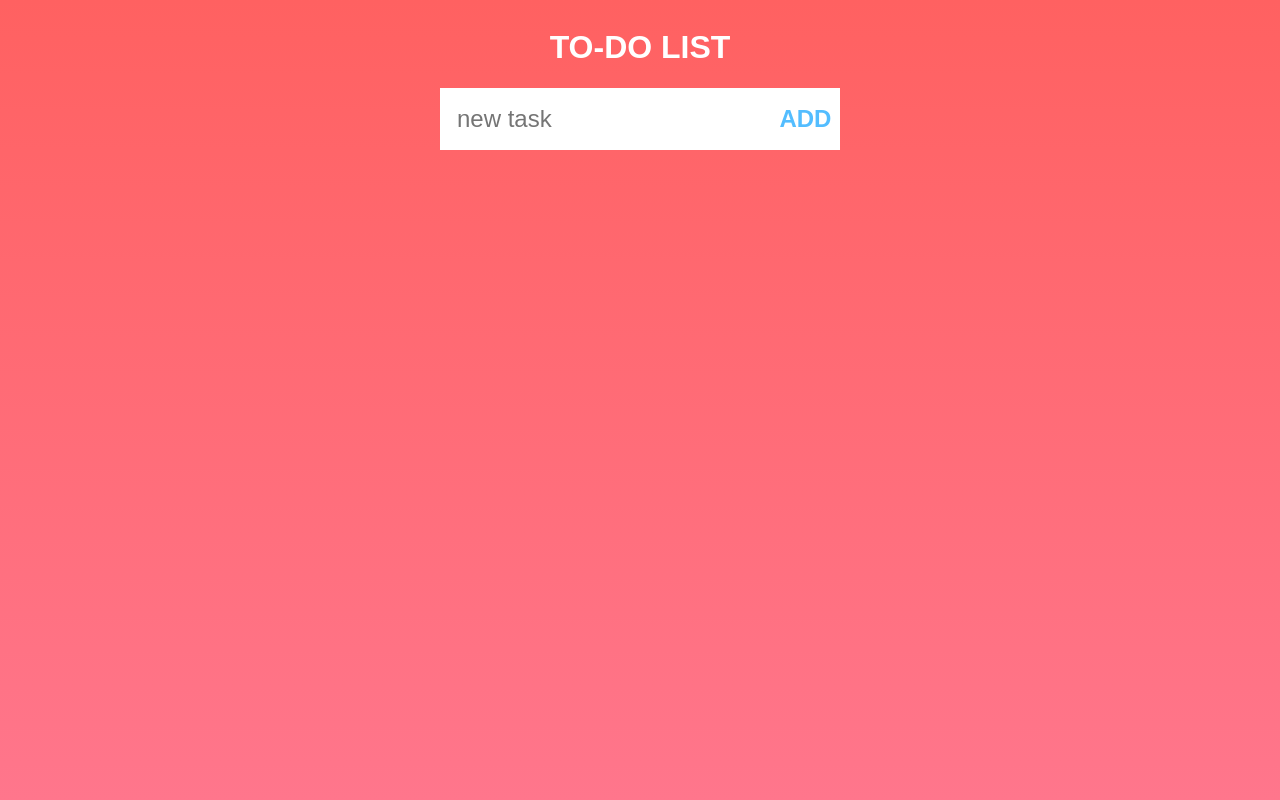
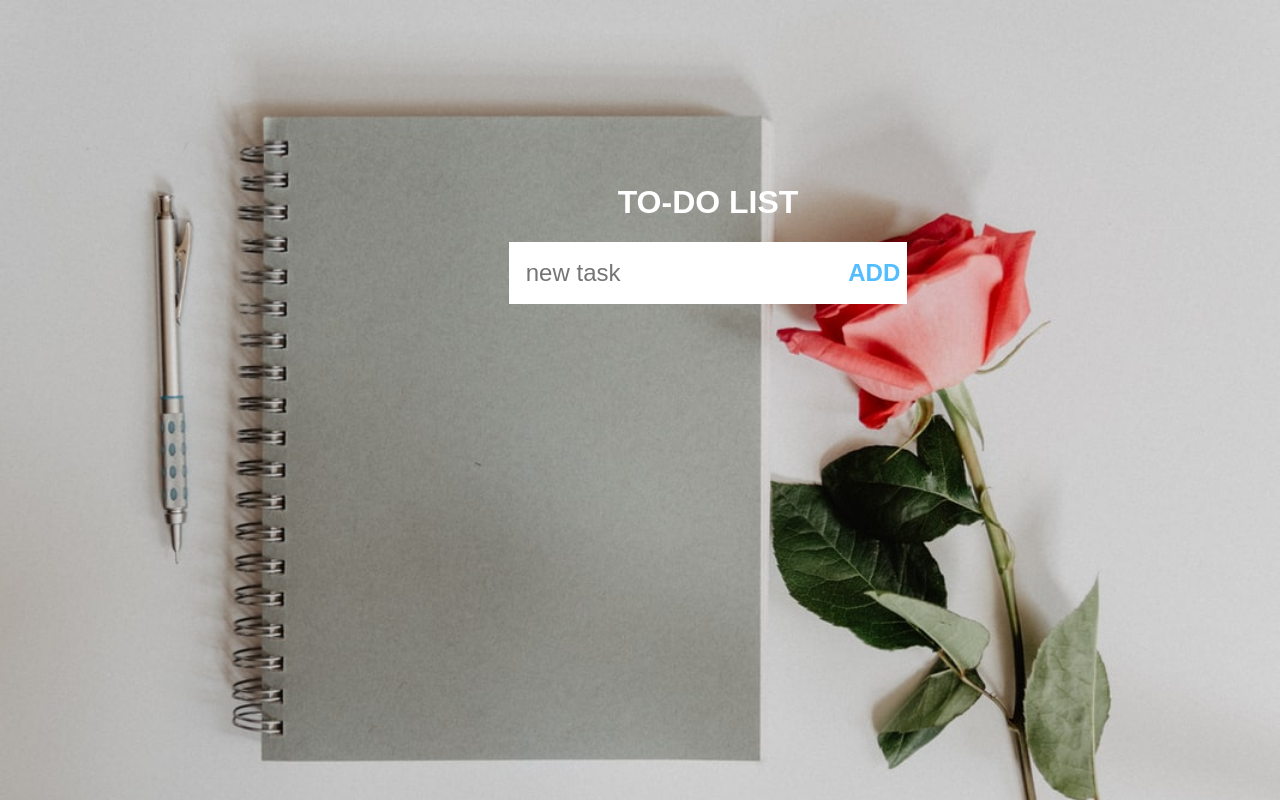
Before and after one commit to honeybharatandani/extension, a browser extension: page webpage.html in a window 1280 px wide. Drawn offline with Linux system fonts and the light colour scheme.

Commit message:
timezone ext

```diff
--- a/webpage.css
+++ b/webpage.css
@@ -1,15 +1,14 @@
 /* web page has applied pink image */
 
 html {
-    height: 100%;
-    background-image: linear-gradient(#ff6161, #ff768c);
+    background-image: url('s1.jpeg');
     /* image is not repeated */
     background-repeat: no-repeat;
     font-family: sans-serif;
     /* text color is black */
     color: #0f222d;
     /* size is auto*/
-    background-size: auto;
+    background-size: cover;
 }
 
 
@@ -44,7 +43,10 @@ p {
     /* The flexible items are displayed vertically, as a column */
     flex-direction: column;
     /* You can set the margin property to auto to horizontally center the element within its container. The element will then take up the specified width, and the remaining space will be split equally between the left and right margins: */
-    margin: auto;
+    /* margin: auto; */
+    align-items: center;
+    margin-left: 500px;
+    min-height: 450px;
 }
 
 
```
Also changed, not shown: cssLinks.html (added, +21 -0 lines), s1.jpeg (added).
